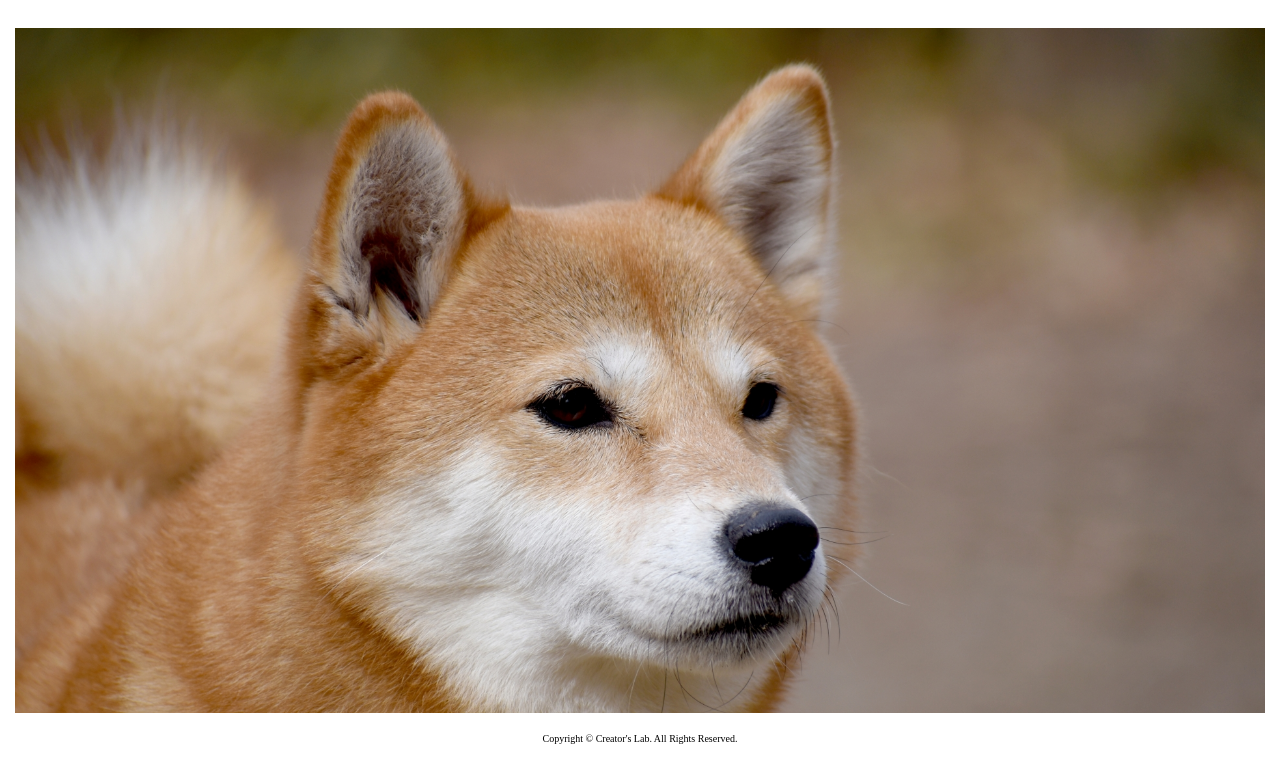
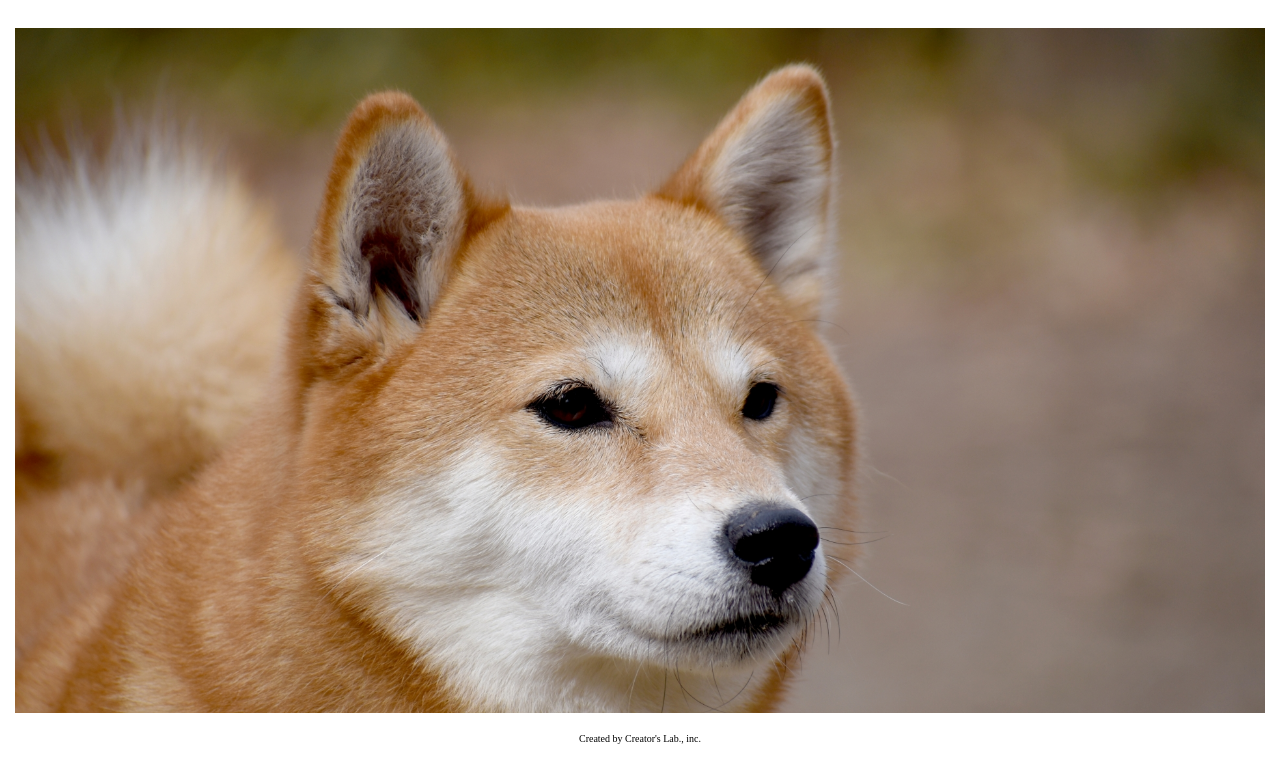
Before and after one commit to Yosh0124/javascript-fullscreen-sample, a plain HTML site: page index.html in a window 1280 px wide. Shown: the part 37-798 px from the top of the page. Drawn offline with nearby package versions, Linux system fonts and the light colour scheme.

Commit message:
Change credit.

```diff
--- a/index.html
+++ b/index.html
@@ -25,7 +25,7 @@
   </main>
   <footer>
     <div class="footer-inner">
-      Copyright &copy; Creator's Lab. All Rights Reserved.
+      Created by Creator's Lab., inc.
     </div>
   </footer>
 
```
